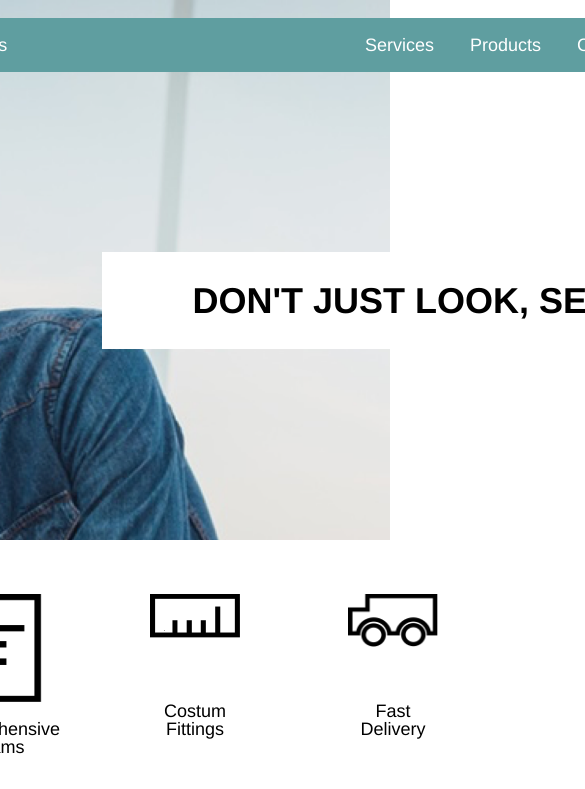
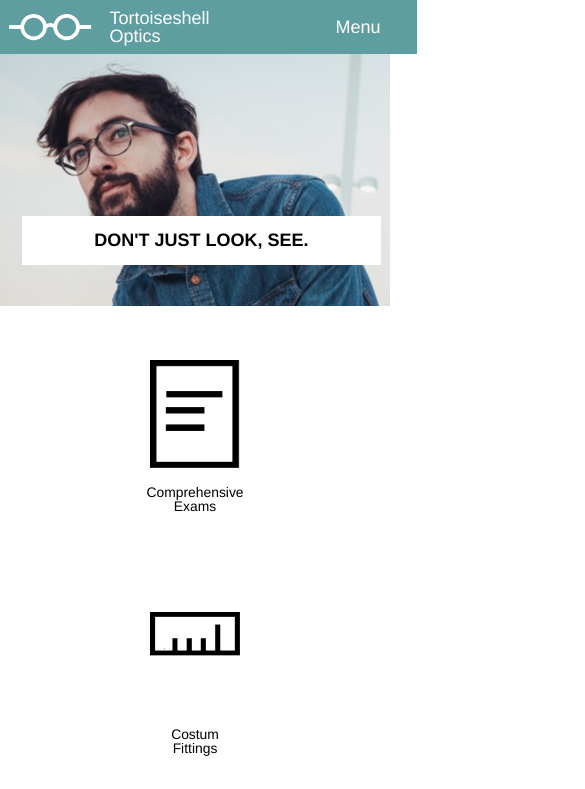
Before and after one commit to supermlaka/tortoiseshell-optics, a plain HTML site: page index.html in a window 390 px wide. Shown: the top 789 px of the page, 585 px wide, since content can reach past the window. Drawn offline with Linux system fonts and the light colour scheme.

Commit message:
first finish

```diff
--- a/index.html
+++ b/index.html
@@ -20,6 +20,11 @@
             <li>Services</li>
             <li>Products</li>
             <li>Contact</li>
+          </ul>
+        </div>
+        <div class="mobile-nav">
+          <ul>
+            <li>Menu</li>
           </ul>
         </div>
       </nav>
--- a/resources/css/index.css
+++ b/resources/css/index.css
@@ -36,6 +36,10 @@ nav {
   margin-bottom: 1rem;
 }
 
+.mobile-nav{
+  display: none;
+}
+
 header {
   background-image: url(../images/glasses-bg.png);
   background-position: center;
@@ -63,6 +67,73 @@ h1 {
   font-size: 2rem;
   line-height: 1.2;
   font-weight: bold;
+}
+
+@media only screen and (max-width: 1024px) {
+  nav {
+    margin-top: 0;
+    width: 100%;
+  }
+  header {
+    height: 25rem;
+  }
+  .headline {
+    font-size: 1.33rem;
+    padding: 0.75rem 4rem;
+    margin-top: 5rem;
+    margin-right: 2rem;
+  }
+  .company {
+    padding-right: 5rem;
+  }
+}
+
+@media only screen and (max-width: 720px){
+
+  .navbar{
+    display: none;
+  }
+
+  .mobile-nav{
+    display:inline;
+    padding: 1rem 2rem;
+  }
+
+  header{
+    background-position: 20%;
+    height: 17rem;
+  }
+
+  .headline{
+    margin-top: 9rem;
+    text-align: center;
+  }
+
+  h1{
+   font-size: 1rem;
+  }
+
+  .service-section {
+    display: flex;
+  flex-direction: column;
+  align-items: center;
+  border: 3.77rem 0;
+  }
+
+  .service span{
+    font-size: 0.77rem;
+  }
+
+  .service img{
+    border-bottom: 1.54rem;
+  }
+
+  .info-section{
+    display: flex;
+    flex-direction: column;
+    width: 100%;
+    align-items: center;
+  }
 }
 
 .service-section {
@@ -114,24 +185,24 @@ h1 {
   margin-bottom: 4rem;
 }
 
-.information{
+.information {
   display: flex;
   justify-content: center;
 }
 
-footer{
+footer {
   background-color: azure;
   display: flex;
   justify-content: center;
 }
 
-.copyright{
+.copyright {
   width: 960px;
   display: flex;
   align-items: center;
 }
 
-.copyright img{
+.copyright img {
   height: 1.5rem;
   padding-left: 4rem;
   padding-top: 4rem;
```
Also changed, not shown: 3 other files.
